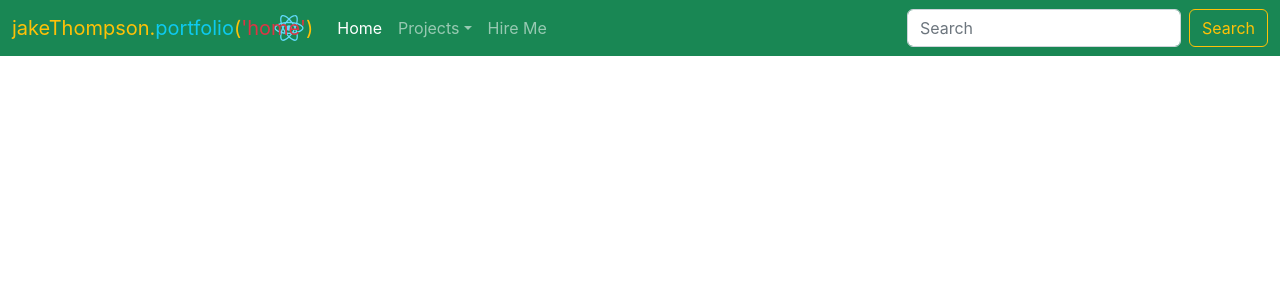
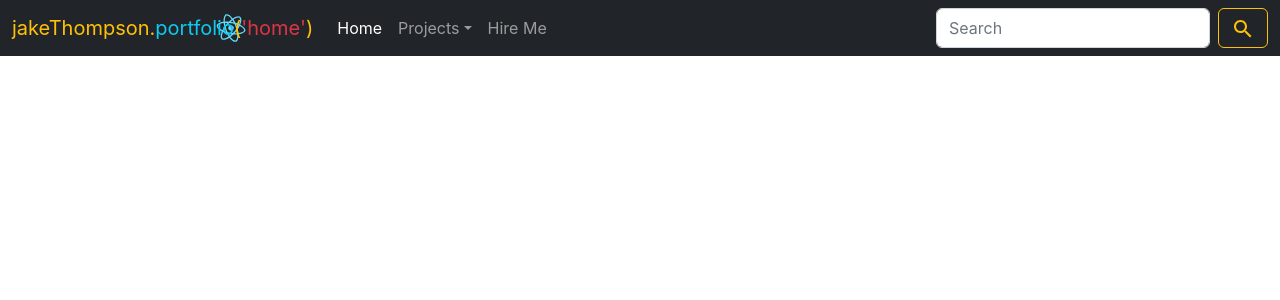
Before and after one commit to jake-the-cake/portfolio, a React (Create React App) app in the folder client/: page / in a window 1280 px wide. Shown: the top 300 px of the page. Built offline with nearby package versions, Linux system fonts and the light colour scheme.

Commit message:
dynamic title changing

```diff
--- a/client/public/index.html
+++ b/client/public/index.html
@@ -13,7 +13,7 @@
     />
     <link rel="apple-touch-icon" href="%PUBLIC_URL%/logo192.png" />
     <link rel="manifest" href="%PUBLIC_URL%/manifest.json" />
-    <title>Jake Thompson - A portfolio</title>
+    <title>Jake Thompson - A portfolio [Home]</title>
   </head>
   <body>
     <noscript>You need to enable JavaScript to run this app.</noscript>
--- a/client/src/App.jsx
+++ b/client/src/App.jsx
@@ -1,10 +1,10 @@
 import './App.css';
 import styled from 'styled-components'
-import Navbar from './components/Navbar';
 import Nav from './components/Nav';
 import Home from './pages/Home';
 import { BrowserRouter, Routes, Route } from 'react-router-dom'
 import Projects from './pages/Projects';
+import { useEffect, useState } from 'react';
 
 const Container = styled.div`
   display: flex;
@@ -19,8 +19,8 @@ function App() {
       <BrowserRouter>
         <Nav />
         <Routes>
-          <Route path='/portfolio/' element={<Home />} />
-          <Route path='/portfolio/projects' element={<Projects />} />
+          <Route path='/portfolio/' element={<Home title='home' />} />
+          <Route path='/portfolio/projects' element={<Projects title='projects' />} />
         </Routes>
       </BrowserRouter>
     </Container>
--- a/client/src/components/Nav.jsx
+++ b/client/src/components/Nav.jsx
@@ -1,4 +1,4 @@
-import { SearchOutlined } from '@mui/icons-material'
+import { Search } from '@mui/icons-material'
 import React, { useState, useEffect } from 'react'
 import logo from '../logo.svg'
 import { Link } from 'react-router-dom'
@@ -16,16 +16,17 @@ const Navbar = () => {
 
 	const [pageTitle, setPageTitle] = useState('')
 
+	const currentPath = document.location.pathname
 	useEffect(() => {
 		setPageTitle(
 		<span className="navbar-brand text-warning position-relative z-20">
-		jakeThompson.<span className="text-info">portfolio</span>(<span className="text-danger">'{getPageTitle()}'</span>)</span>
+		jakeThompson.<span className="text-info">portfolio</span>(<span className="text-danger" id="dynamic-title">'home'</span>)</span>
 		)
 	},[])
 
 	const moveImage = (width, logo) => {
 		if (direction === 'right') {
-			if (logo.offsetLeft < width - 40) {
+			if (logo.offsetLeft < width - 45) {
 				logo.style.left = (logo.offsetLeft + rotationOffset) + 'px'
 			}
 			else {
@@ -35,7 +36,7 @@ const Navbar = () => {
 			rotation += rotationAmount
 		}
 		else if (direction === 'left') {
-			if (logo.offsetLeft > -20) {
+			if (logo.offsetLeft > -5) {
 				logo.style.left = (logo.offsetLeft - rotationOffset) + 'px'
 			}
 			else {
@@ -56,13 +57,11 @@ const Navbar = () => {
 		if (movingLogo != null) {
 			setInterval(() => {
 				moveImage(width.offsetWidth, movingLogo)
-			}, 70)
+			}, 110)
 		}
 	}
 
 	logoAnimation()
-
-	console.log(logo)
 
 	// remove underline from links
 	document.querySelectorAll('a').forEach(link => {
@@ -70,7 +69,7 @@ const Navbar = () => {
 	})
 
 	return (
-		<nav className="navbar navbar-expand-md navbar-dark bg-success">
+		<nav className="navbar navbar-expand-md navbar-dark bg-dark">
   <div className="container-fluid">
     <Link to='/portfolio' id="logo-link">
 	 		{ pageTitle }
@@ -102,7 +101,7 @@ const Navbar = () => {
       </ul>
       <form className="d-flex" role="search">
         <input className="form-control me-2" type="search" placeholder="Search" aria-label="Search" />
-        <button className="btn btn-outline-warning" type="submit">Search</button>
+        <button className="btn btn-outline-warning" type="submit"><Search /></button>
       </form>
     </div>
   </div>
--- a/client/src/index.css
+++ b/client/src/index.css
@@ -32,8 +32,8 @@ code {
 }
 
 .logo-back-20 {
-  left: -20px;
-  z-index: -1;
+  left: 10px;
+  z-index: 10;
 }
 
 .logo-text-on-top {
--- a/client/src/pages/Home.jsx
+++ b/client/src/pages/Home.jsx
@@ -1,14 +1,17 @@
-import React from 'react'
+import React, { useEffect, useState } from 'react'
 import styled from 'styled-components'
 import Bio from '../components/Bio'
 import ProjectSlider from '../components/ProjectSlider'
+import SetTitles from '../scripts/SetTitles'
 
 const Container = styled.div`
 	display: flex;
 	flex-direction: column;
 `
 
-const Home = () => {
+const Home = (props) => {
+	SetTitles(props.title)
+
 	return (
 		<Container>
 			<Bio />
--- a/client/src/pages/Projects.jsx
+++ b/client/src/pages/Projects.jsx
@@ -1,6 +1,9 @@
-import React from 'react'
+import React, { useState, useEffect } from 'react'
+import SetTitles from '../scripts/SetTitles'
 
-const Projects = () => {
+const Projects = (props) => {
+	SetTitles(props.title)
+
 	return (
 		<div>Projects</div>
 	)
--- /dev/null
+++ b/client/src/scripts/SetTitles.jsx
@@ -0,0 +1,17 @@
+import { useState, useEffect } from 'react'
+
+const SetTitles = (value) => {
+	const [navTitle, setNavTitle] = useState('')
+
+	useEffect(() => {
+		setNavTitle(value)
+		const title = document.getElementById('dynamic-title')
+		if (title && navTitle) {
+			title.innerText = `'${navTitle}'`
+			const pageTitle = document.title.split('[')
+			document.title = pageTitle[0] + '[' + navTitle[0].toUpperCase() + navTitle.slice(1) + ']'
+		}
+	},[navTitle, value])
+}
+
+export default SetTitles
```
